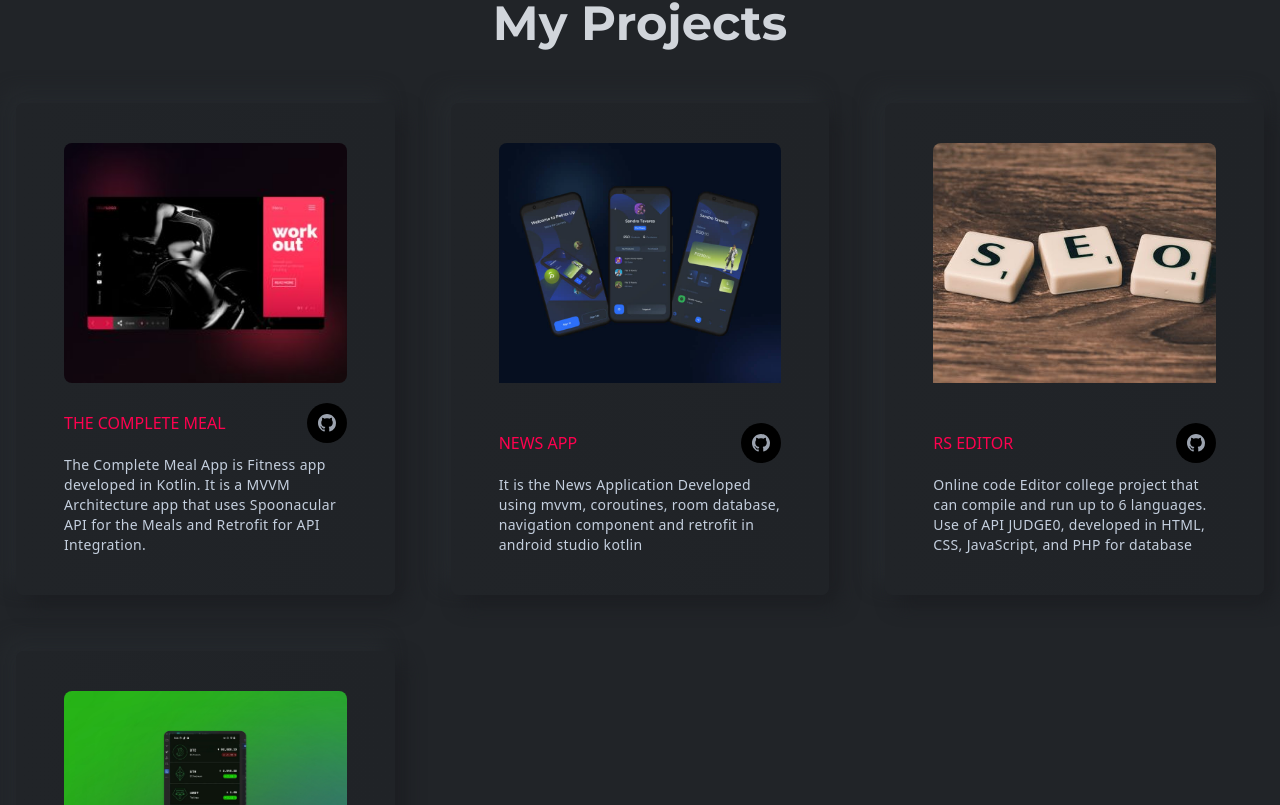
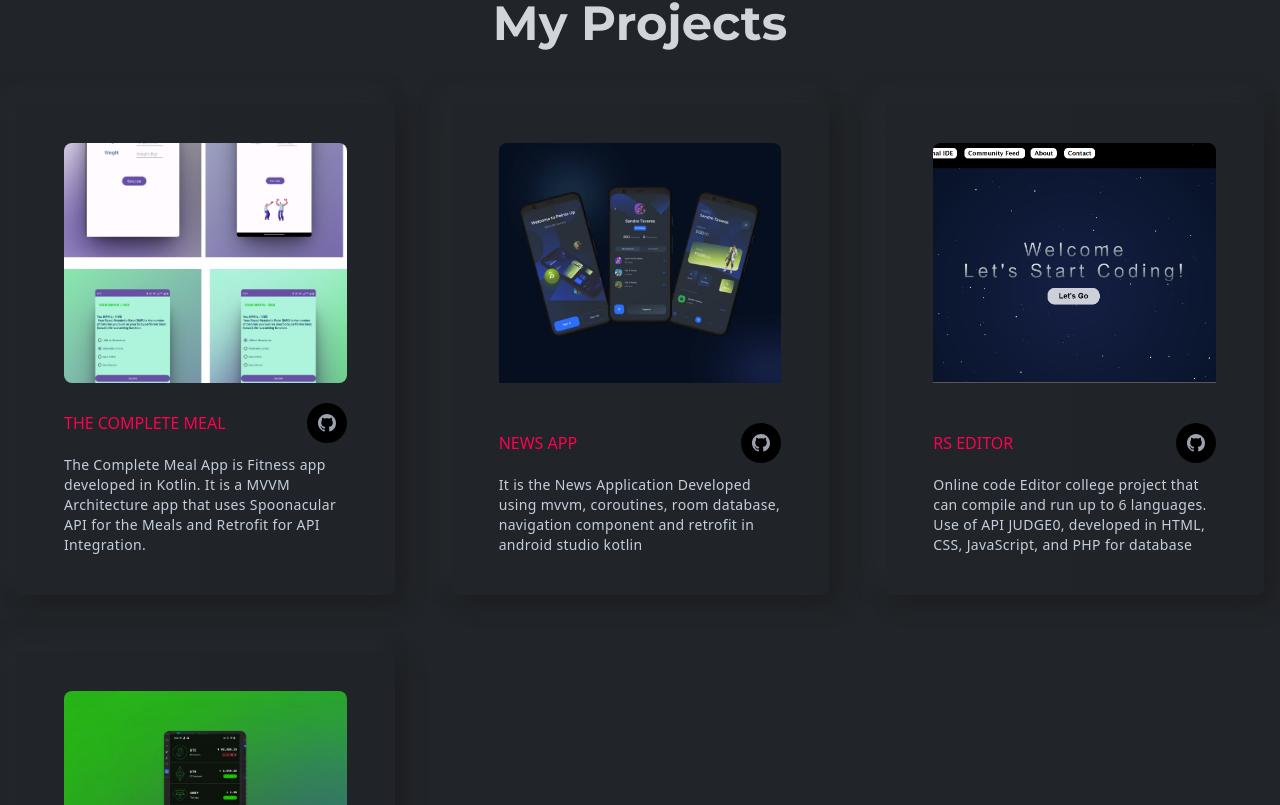
Before and after one commit to rohitRaut007/myPortfolio, a React (Create React App) app: page / in a window 1280 px wide. Shown: the part 2035-2840 px from the top of the page. Built offline with nearby package versions, Linux system fonts and the light colour scheme.

Commit message:
git links added

```diff
--- a/src/assets/index.js
+++ b/src/assets/index.js
@@ -8,6 +8,8 @@ import testimonialTwo from "./images/testmonial/testimonialTwo.png";
 import quote from "./images/testmonial/quote.png";
 import contactImg from "./images/contact/contactImg.png";
 import shotEasy from "./images/projects/shotEasy.jpg"
+import project1 from "./images/projects/project1.png";
+import rseditor from "./images/projects/rseditor.png"
 
 export {
   logo,
@@ -19,5 +21,7 @@ export {
   testimonialTwo,
   quote,
   contactImg,
+  project1,
+  rseditor,
   shotEasy
 };
--- a/src/components/projects/Projects.js
+++ b/src/components/projects/Projects.js
@@ -1,6 +1,6 @@
 import React from 'react'
 import Title from '../layouts/Title'
-import { projectOne, projectTwo, projectThree,shotEasy } from "../../assets/index";
+import { projectOne, projectTwo, projectThree,shotEasy,project1, rseditor } from "../../assets/index";
 import ProjectsCard from './ProjectsCard';
 
 const Projects = () => {
@@ -20,23 +20,28 @@ const Projects = () => {
           title="THE COMPLETE MEAL"
           des=" The Complete Meal App is Fitness app developed in Kotlin.
           It is a MVVM Architecture app that uses Spoonacular API for the Meals and Retrofit for API Integration."
-          src={projectOne}
+          src={project1}
+          link={'https://github.com/rohitRaut007/TheCompleteMeal'}
         />
         <ProjectsCard
           title="News App"
           des=" It is the News Application Developed using mvvm, coroutines, room database, navigation component and retrofit in android studio kotlin "
           src={projectTwo}
+          link={'https://github.com/rohitRaut007/NewsApp'}
         />
         <ProjectsCard
           title="RS EDITOR"
           des="Online code Editor college project that can compile and run up to 6 languages. Use of API JUDGE0, developed in HTML,
 CSS, JavaScript, and PHP for database"
-          src={projectThree}
+          src={rseditor}
+          link={'https://github.com/rohitRaut007/RS-Editor'}
         />
         <ProjectsCard
           title="CryptoTracker"
           des="CryptoTracker is an app designed to provide real-time cryptocurrency status updates, including detailed information on various cryptocurrencies. Built with Jetpack Compose and adhering to the MVI (Model-View-Intent) architecture, the app leverages Ktor for efficient API integration to fetch up-to-date crypto data. A streamlined Material UI design ensures a smooth and user-friendly experience, making it easy for users to stay informed about the latest crypto trends directly from their device."
           src={shotEasy}
+          link={'https://github.com/rohitRaut007/CryptoTracker'}
+
         />
 
       </div>
--- a/src/components/projects/ProjectsCard.js
+++ b/src/components/projects/ProjectsCard.js
@@ -2,7 +2,7 @@ import React from 'react'
 import { BsGithub } from "react-icons/bs";
 // import { FaGlobe } from "react-icons/fa";
 
-const ProjectsCard = ({ title, des, src }) => {
+const ProjectsCard = ({ title, des, src , link}) => {
   return (
     <div className="w-full p-4 xl:px-12 h-auto xl:py-10 rounded-lg shadow-shadowOne flex flex-col bg-gradient-to-r from-bodyColor to-[#202327] group hover:bg-gradient-to-b hover:from-gray-900 hover:gray-900 transition-colors duration-1000">
       <div className="w-full h-[80%] overflow-hidden rounded-lg">
@@ -20,7 +20,9 @@ const ProjectsCard = ({ title, des, src }) => {
             </h3>
             <div className="flex gap-2">
               <span className="text-lg w-10 h-10 rounded-full bg-black inline-flex justify-center items-center text-gray-400 hover:text-designColor duration-300 cursor-pointer">
-                <BsGithub />
+              <a href={link}>
+                  <BsGithub/>
+                  </a>
               </span>
 
             </div>
```
Also changed, not shown: src/assets/images/projects/project1.png (added), src/assets/images/projects/rseditor.png (added).
